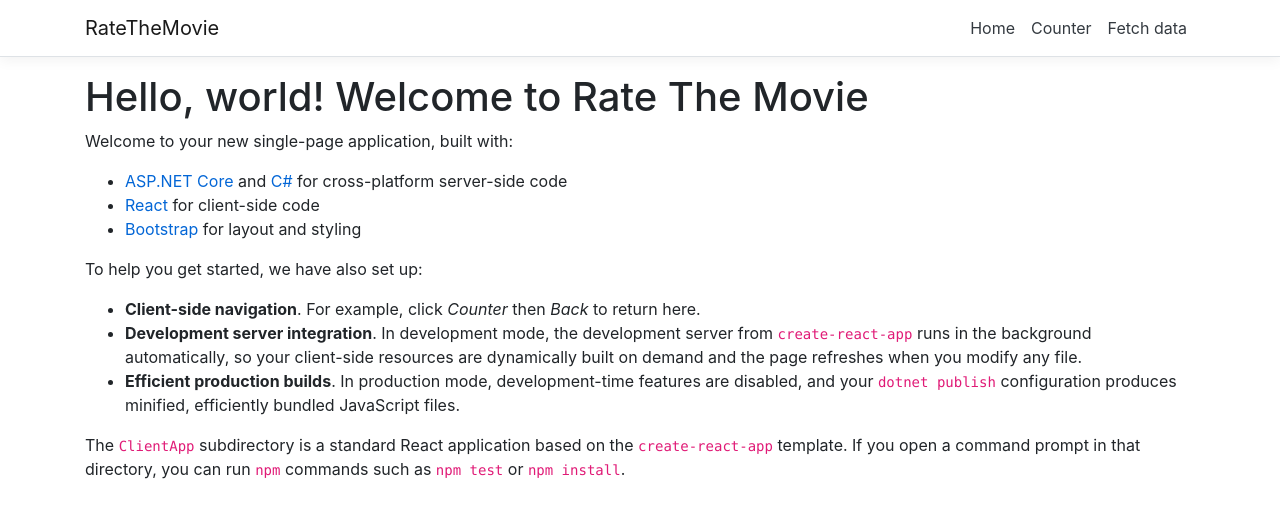
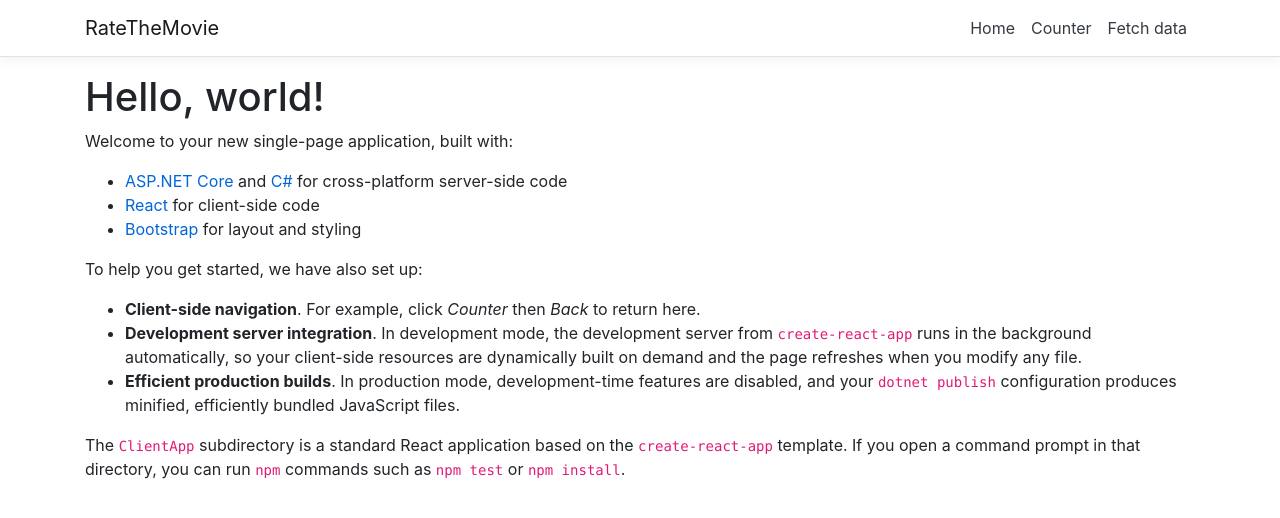
Before and after one commit to Mojtabarezaei4/RateTheMovie, a React (Create React App) app in the folder RateTheMovie/RateTheMovie/ClientApp/: page / in a window 1280 px wide. Shown: the top 518 px of the page. Built offline with nearby package versions, Linux system fonts and the light colour scheme.

Commit message:
Reseted!

```diff
--- a/RateTheMovie/RateTheMovie/ClientApp/src/components/Home.js
+++ b/RateTheMovie/RateTheMovie/ClientApp/src/components/Home.js
@@ -6,7 +6,7 @@
   render () {
     return (
       <div>
-        <h1>Hello, world! Welcome to Rate The Movie</h1>
+        <h1>Hello, world!</h1>
         <p>Welcome to your new single-page application, built with:</p>
         <ul>
           <li><a href='https://get.asp.net/'>ASP.NET Core</a> and <a href='https://msdn.microsoft.com/en-us/library/67ef8sbd.aspx'>C#</a> for cross-platform server-side code</li>
```
